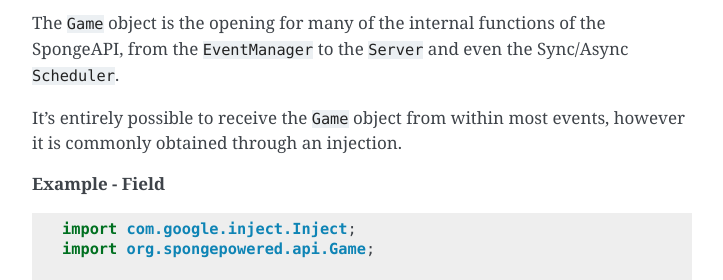
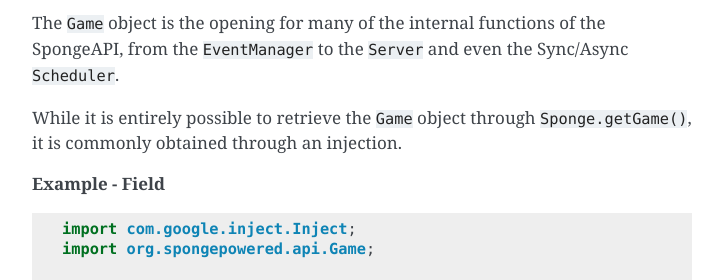
Before and after one commit to SpongePowered/SpongeDocs, a Sphinx documentation site: the page built from source/plugin/injection.rst, in a window 1280 px wide and 900 px high, scrolled down 2004 px. Shown: the part 154-434 px from the top of the window, without its empty margins (388-1111 px from the left). Built offline with Sphinx 7.4.7, drawn with Linux system fonts in a browser that asks for light colours; pages that are not in the unit, such as notebooks, are missing from menus; cross-references to code outside the pages are shown as plain code.

Commit message:
tweak to Sponge.getGame

```diff
--- a/source/plugin/injection.rst
+++ b/source/plugin/injection.rst
@@ -96,8 +96,8 @@
 The ``Game`` object is the opening for many of the internal functions of the SpongeAPI, from the ``EventManager`` to the
 :javadoc:`Server` and even the Sync/Async :javadoc:`Scheduler`.
 
-It's entirely possible to receive the ``Game`` object from within most events, however it is commonly obtained through
-an injection.
+While it is entirely possible to retrieve the ``Game`` object through ``Sponge.getGame()``, it is commonly obtained
+through an injection.
 
 **Example - Field**
 
```
